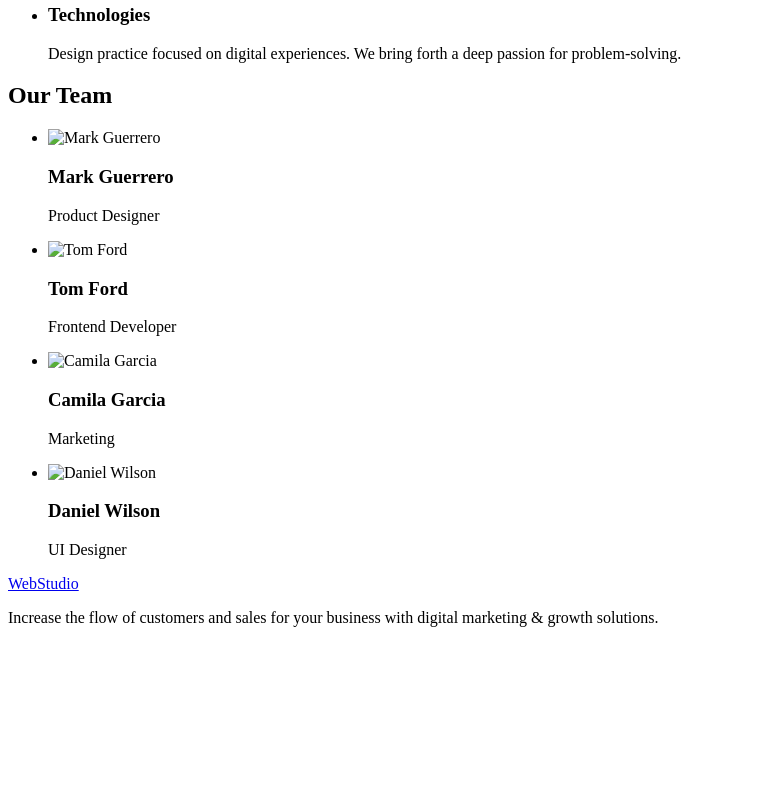
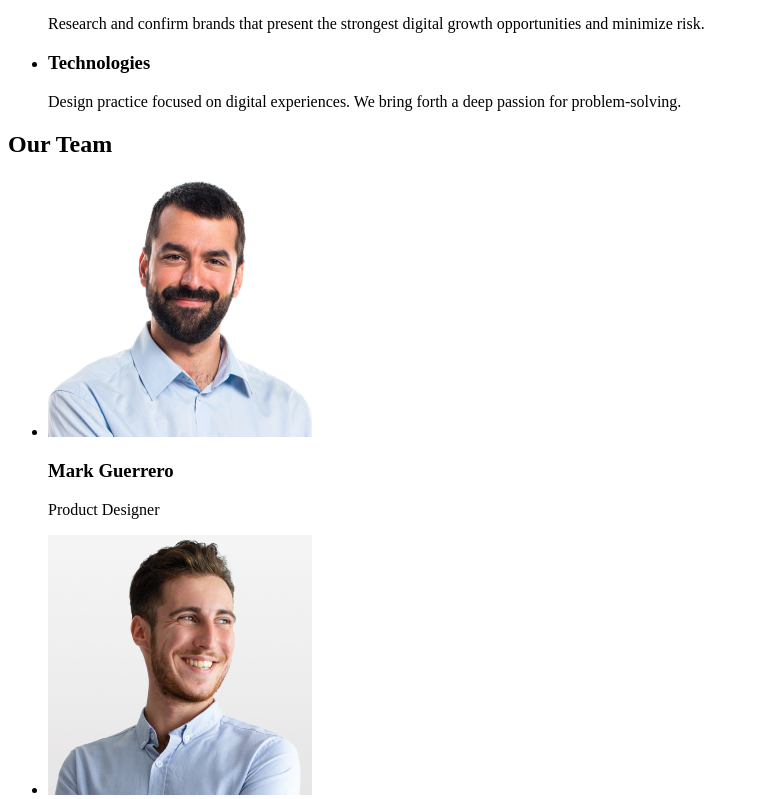
Before and after one commit to Terrad77/Tutorial, a plain HTML site: page index.html in a window 1280 px wide. Shown: the part 483-1282 px from the top of the page, without its empty margins (0-759 px from the left). Before the commit the page ends 1126 px from the top, so only its background shows below. Drawn offline with Linux system fonts and the light colour scheme.

Commit message:
correct errors

```diff
--- a/index.html
+++ b/index.html
@@ -11,8 +11,8 @@
   <body>
     <!-- Top line -->
     <header>
-      <a href="/goit-markup-hw-01/index.html">WebStudio</a>
       <nav>
+        <a href="./index.html">WebStudio</a>
         <ul>
           <li>
             <a href="">Studio</a>
@@ -25,6 +25,7 @@
           </li>
         </ul>
       </nav>
+      <address>
         <ul>
           <li>
             <a href="mailto:info@devstudio.com">info@devstudio.com</a>
@@ -33,17 +34,19 @@
             <a href="tel:+110001111111">+11 (000) 111-11-11</a>
           </li>
         </ul>
+      </address>
     </header>
 
     <main>
       <!-- Hero image -->
       <section>
-        <h1>Solutions for Your Business</h1>
+        <h1>Effective Solutions for Your Business</h1>
         <button type="button">Order Service</button>
       </section>
 
       <!-- Features -->
       <section>
+        <h2>Features</h2>
         <ul>
           <li>
             <h3>Strategy</h3>
@@ -82,40 +85,40 @@
         <ul>
           <li>
             <img
-              src="/goit-markup-hw-01/images/guerrero.jpg"
+              src="./images/guerrero.jpg"
               alt="Mark Guerrero"
-              width="264px"
-              height="260px"
+              width="264"
+              height="260"
             />
             <h3>Mark Guerrero</h3>
             <p>Product Designer</p>
           </li>
           <li>
             <img
-              src="/goit-markup-hw-01/images/ford.jpg"
+              src="./images/ford.jpg"
               alt="Tom Ford"
-              width="264px"
-              height="260px"
+              width="264"
+              height="260"
             />
             <h3>Tom Ford</h3>
             <p>Frontend Developer</p>
           </li>
           <li>
             <img
-              src="/goit-markup-hw-01/images/garcia.jpg"
+              src="./images/garcia.jpg"
               alt="Camila Garcia"
-              width="264px"
-              height="260px"
+              width="264"
+              height="260"
             />
             <h3>Camila Garcia</h3>
             <p>Marketing</p>
           </li>
           <li>
             <img
-              src="/goit-markup-hw-01/images/wilson.jpg"
+              src="./images/wilson.jpg"
               alt="Daniel Wilson"
-              width="264px"
-              height="260px"
+              width="264"
+              height="260"
             />
             <h3>Daniel Wilson</h3>
             <p>UI Designer</p>
@@ -124,7 +127,7 @@
       </section>
     </main>
     <footer>
-      <a href="/goit-markup-hw-01/index.html">WebStudio</a>
+      <a href="./index.html">WebStudio</a>
       <p>
         Increase the flow of customers and sales for your business with digital
         marketing & growth solutions.
```
Lines whose indentation alone changed are shown as unchanged.
